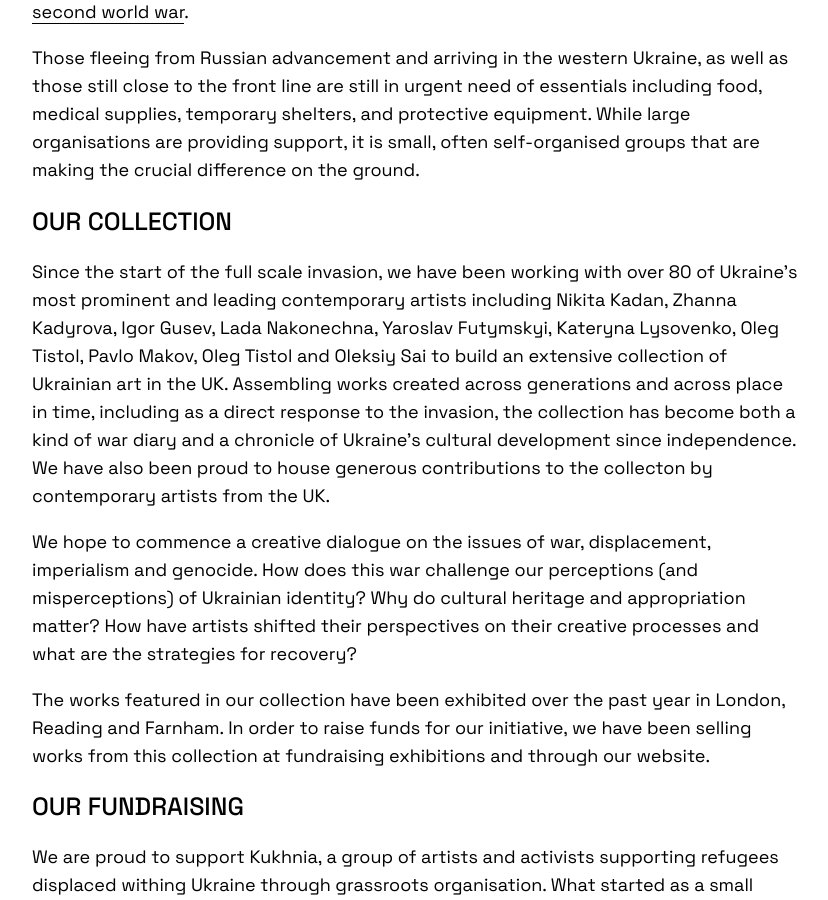
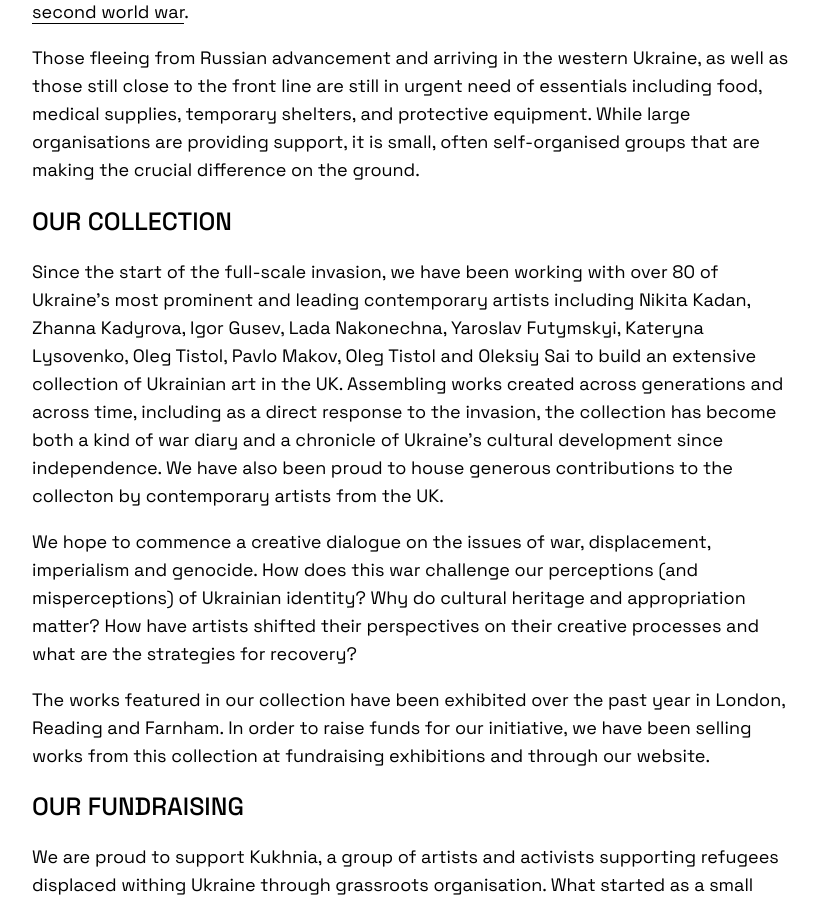
Before and after one commit to Zanemax/artists-for-ukraine, a Jekyll site: the page built from about.html, in a window 1280 px wide and 900 px high, scrolled down 464 px. Shown: the whole window, without its empty margins (224-1052 px from the left). Built offline with Jekyll 4.4.1, drawn with Linux system fonts in a browser that asks for light colours.

Commit message:
Update about.html

```diff
--- a/about.html
+++ b/about.html
@@ -12,7 +12,7 @@ title: Artists for Ukraine | About
 <p>Those fleeing from Russian advancement and arriving in the western Ukraine, as well as those still close to the front line are still in urgent need of essentials including food, medical supplies, temporary shelters, and protective equipment. While large organisations are providing support, it is small, often self-organised groups that are making the crucial difference on the ground.</p>
 
 <h2>OUR COLLECTION</h2>
-<p>Since the start of the full scale invasion, we have been working with over 80 of Ukraine's most prominent and leading contemporary artists including Nikita Kadan, Zhanna Kadyrova, Igor Gusev, Lada Nakonechna, Yaroslav Futymskyi, Kateryna Lysovenko, Oleg Tistol, Pavlo Makov, Oleg Tistol and Oleksiy Sai to build an extensive collection of Ukrainian art in the UK. Assembling works created across generations and across place in time, including as a direct response to the invasion, the collection has become both a kind of war diary and a chronicle of Ukraine's cultural development since independence. We have also been proud to house generous contributions to the collecton by contemporary artists from the UK.</p>
+<p>Since the start of the full-scale invasion, we have been working with over 80 of Ukraine's most prominent and leading contemporary artists including Nikita Kadan, Zhanna Kadyrova, Igor Gusev, Lada Nakonechna, Yaroslav Futymskyi, Kateryna Lysovenko, Oleg Tistol, Pavlo Makov, Oleg Tistol and Oleksiy Sai to build an extensive collection of Ukrainian art in the UK. Assembling works created across generations and across time, including as a direct response to the invasion, the collection has become both a kind of war diary and a chronicle of Ukraine's cultural development since independence. We have also been proud to house generous contributions to the collecton by contemporary artists from the UK.</p>
 
 <p>We hope to commence a creative dialogue on the issues of war, displacement, imperialism and genocide. How does this war challenge our perceptions (and misperceptions) of Ukrainian identity? Why do cultural heritage and appropriation matter? How have artists shifted their perspectives on their creative processes and what are the strategies for recovery?</p>
 
```
